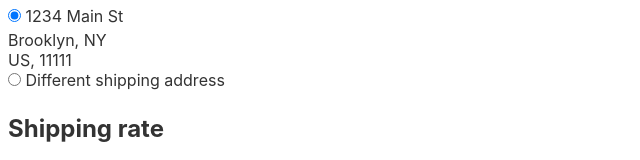
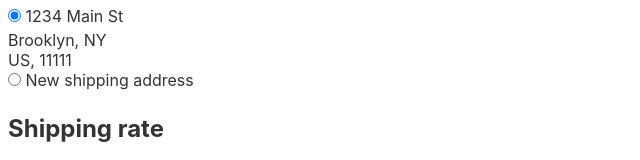
Before and after one commit to joshnuss/svelte-checkout, a Svelte app: page / in a window 1280 px wide. Shown: the part 133-293 px from the top of the page, without its empty margins (0-640 px from the left). Built offline with nearby package versions, Linux system fonts and the light colour scheme.

Commit message:
Adds disabled prop to AddressSelector and ShippingRateSelector

```diff
--- a/src/App.svelte
+++ b/src/App.svelte
@@ -81,7 +81,7 @@
 
   <Section title="Shipping Address">
     {#if user && user.addresses.length > 0}
-      <AddressSelector addresses={user.addresses} bind:addressId={checkout.shippingAddressId} newLabel="Different shipping address"/>
+      <AddressSelector addresses={user.addresses} bind:addressId={checkout.shippingAddressId} newLabel="New shipping address" {disabled}/>
     {/if}
 
     {#if !checkout.shippingAddressId}
@@ -90,7 +90,7 @@
   </Section>
 
   <Section title="Shipping rate">
-    <ShippingRateSelector bind:value={checkout.shippingRateId} rates={shippingRates}/>
+    <ShippingRateSelector bind:value={checkout.shippingRateId} rates={shippingRates} {disabled}/>
   </Section>
 
   <button {disabled}>
--- a/src/Components/AddressSelector.svelte
+++ b/src/Components/AddressSelector.svelte
@@ -1,10 +1,10 @@
 <script>
-  export let addresses = [], addressId, newLabel
+  export let addresses = [], addressId, newLabel, disabled = false
 </script>
 
 {#each addresses as address}
   <label>
-    <input type=radio value={address.id} bind:group={addressId}/> {address.street}<br/> {address.municipality}, {address.region}<br/> {address.country}, {address.postalCode}
+    <input type=radio value={address.id} bind:group={addressId} {disabled}/> {address.street}<br/> {address.municipality}, {address.region}<br/> {address.country}, {address.postalCode}
   </label>
 {/each}
 <label>
--- a/src/Components/ShippingRateSelector.svelte
+++ b/src/Components/ShippingRateSelector.svelte
@@ -1,12 +1,12 @@
 <script>
-  export let rates, value
+  export let rates, value, disabled = false
 </script>
 
 {#each rates as rate}
   <div>
     <h3>
       <label>
-        <input type=radio name="shippingRate" value={rate.id} bind:group={value}/>
+        <input type=radio name="shippingRate" value={rate.id} bind:group={value} {disabled}/>
         {rate.carrier} {rate.method} ${rate.amount}
       </label>
     </h3>
```
